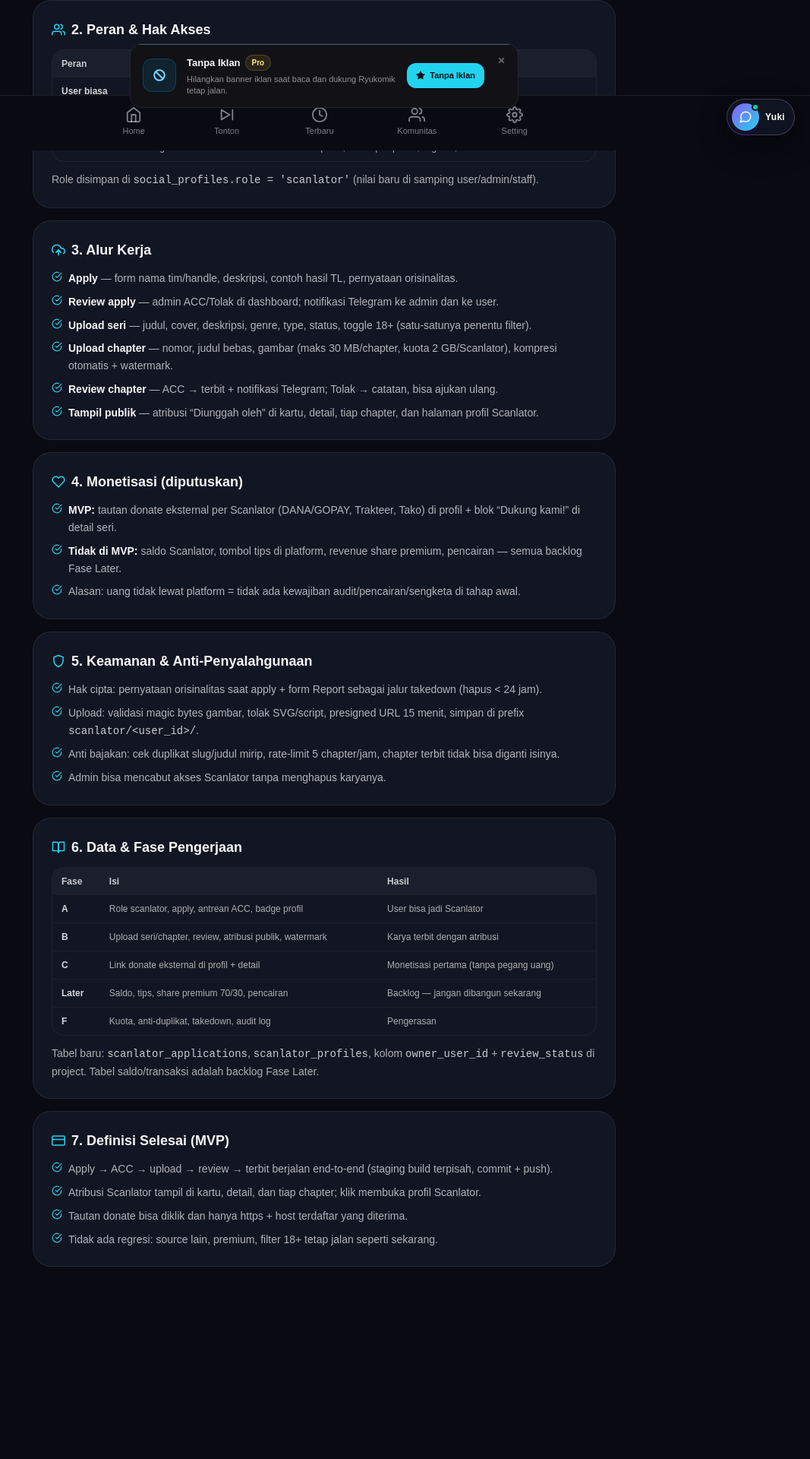
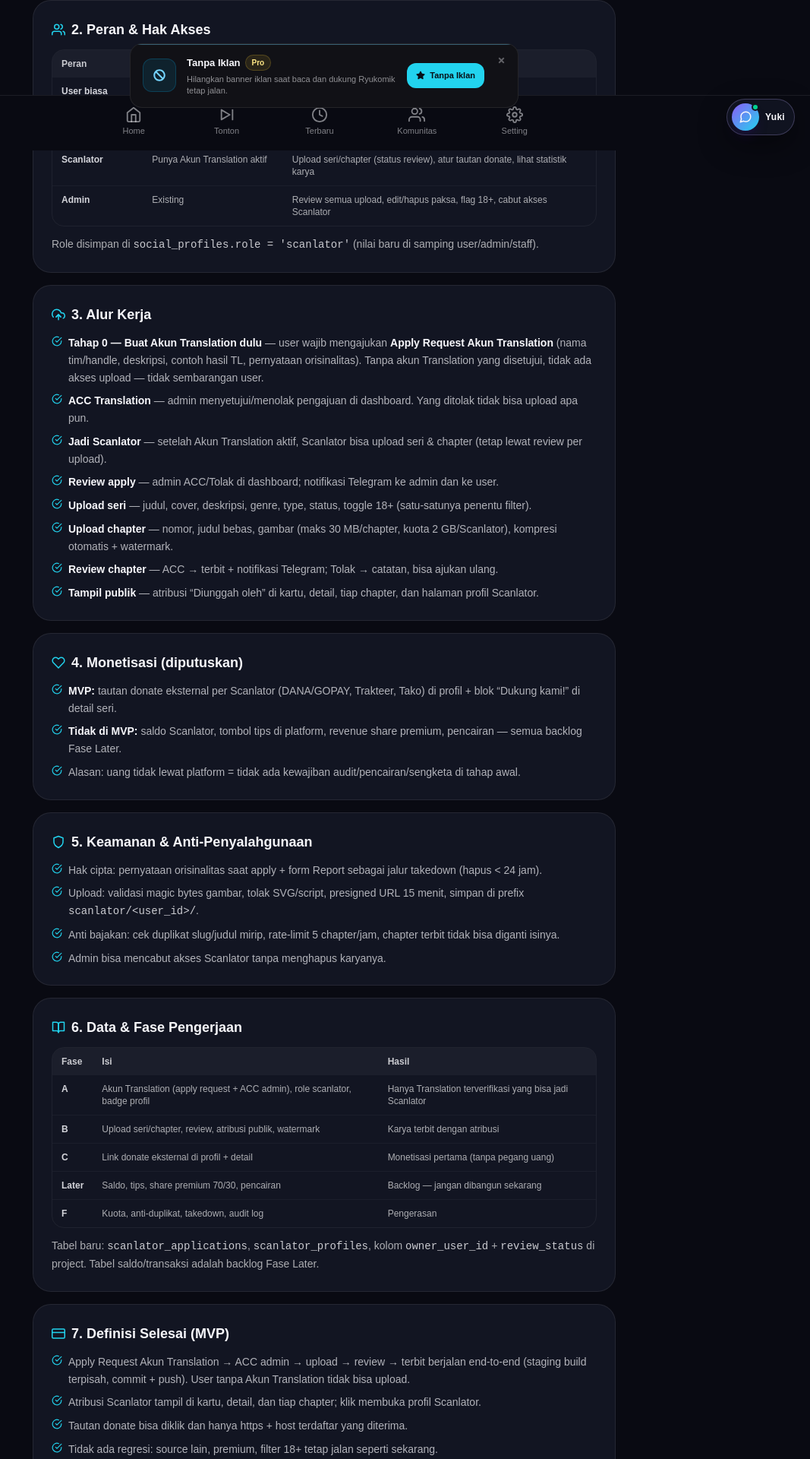
Before and after one commit to bagusdanur/Ryukomik, a Next.js app: page /prd/scanlator in a window 1280 px wide. Shown: the part 602-2522 px from the top of the page at 76% size, without its empty margins (213-1280 px from the left). Before the commit the page ends 2365 px from the top, so only its background shows below. Built offline with nearby package versions, Linux system fonts and the light colour scheme; no server answers.

Commit message:
docs(prd): wajib Akun Translation (apply request) sebelum jadi Scanlator

```diff
--- a/src/app/prd/scanlator/page.tsx
+++ b/src/app/prd/scanlator/page.tsx
@@ -86,7 +86,8 @@ export default function PrdScanlatorPage() {
               head={["Peran", "Cara dapat", "Hak"]}
               rows={[
                 ["User biasa", "Default (login)", "Baca, bookmark, komentar"],
-                ["Scanlator", "Apply → admin setujui", "Upload seri/chapter (status review), atur tautan donate, lihat statistik karya"],
+                ["Akun Translation", "Apply Request → admin setujui", "Prasyarat wajib sebelum bisa jadi Scanlator; belum bisa upload sebelum aktif"],
+                ["Scanlator", "Punya Akun Translation aktif", "Upload seri/chapter (status review), atur tautan donate, lihat statistik karya"],
                 ["Admin", "Existing", "Review semua upload, edit/hapus paksa, flag 18+, cabut akses Scanlator"],
               ]}
             />
@@ -97,7 +98,9 @@ export default function PrdScanlatorPage() {
         <section className={sectionClass}>
           <h2 className={h2Class}><FiUploadCloud className="text-[var(--accent-2)]" /> 3. Alur Kerja</h2>
           <ol className="mt-3 space-y-2">
-            <Li><strong className="text-white">Apply</strong> — form nama tim/handle, deskripsi, contoh hasil TL, pernyataan orisinalitas.</Li>
+            <Li><strong className="text-white">Tahap 0 — Buat Akun Translation dulu</strong> — user wajib mengajukan <strong className="text-white">Apply Request Akun Translation</strong> (nama tim/handle, deskripsi, contoh hasil TL, pernyataan orisinalitas). Tanpa akun Translation yang disetujui, tidak ada akses upload — tidak sembarangan user.</Li>
+            <Li><strong className="text-white">ACC Translation</strong> — admin menyetujui/menolak pengajuan di dashboard. Yang ditolak tidak bisa upload apa pun.</Li>
+            <Li><strong className="text-white">Jadi Scanlator</strong> — setelah Akun Translation aktif, Scanlator bisa upload seri & chapter (tetap lewat review per upload).</Li>
             <Li><strong className="text-white">Review apply</strong> — admin ACC/Tolak di dashboard; notifikasi Telegram ke admin dan ke user.</Li>
             <Li><strong className="text-white">Upload seri</strong> — judul, cover, deskripsi, genre, type, status, toggle 18+ (satu-satunya penentu filter).</Li>
             <Li><strong className="text-white">Upload chapter</strong> — nomor, judul bebas, gambar (maks 30 MB/chapter, kuota 2 GB/Scanlator), kompresi otomatis + watermark.</Li>
@@ -131,7 +134,7 @@ export default function PrdScanlatorPage() {
             <Table
               head={["Fase", "Isi", "Hasil"]}
               rows={[
-                ["A", "Role scanlator, apply, antrean ACC, badge profil", "User bisa jadi Scanlator"],
+                ["A", "Akun Translation (apply request + ACC admin), role scanlator, badge profil", "Hanya Translation terverifikasi yang bisa jadi Scanlator"],
                 ["B", "Upload seri/chapter, review, atribusi publik, watermark", "Karya terbit dengan atribusi"],
                 ["C", "Link donate eksternal di profil + detail", "Monetisasi pertama (tanpa pegang uang)"],
                 ["Later", "Saldo, tips, share premium 70/30, pencairan", "Backlog — jangan dibangun sekarang"],
@@ -149,7 +152,7 @@ export default function PrdScanlatorPage() {
         <section className={sectionClass}>
           <h2 className={h2Class}><FiCreditCard className="text-[var(--accent-2)]" /> 7. Definisi Selesai (MVP)</h2>
           <ul className="mt-3 space-y-2">
-            <Li>Apply → ACC → upload → review → terbit berjalan end-to-end (staging build terpisah, commit + push).</Li>
+            <Li>Apply Request Akun Translation → ACC admin → upload → review → terbit berjalan end-to-end (staging build terpisah, commit + push). User tanpa Akun Translation tidak bisa upload.</Li>
             <Li>Atribusi Scanlator tampil di kartu, detail, dan tiap chapter; klik membuka profil Scanlator.</Li>
             <Li>Tautan donate bisa diklik dan hanya https + host terdaftar yang diterima.</Li>
             <Li>Tidak ada regresi: source lain, premium, filter 18+ tetap jalan seperti sekarang.</Li>
```
Also changed, not shown: .hermes/plans/2026-11-05-scanlator-upload-plan.md.
